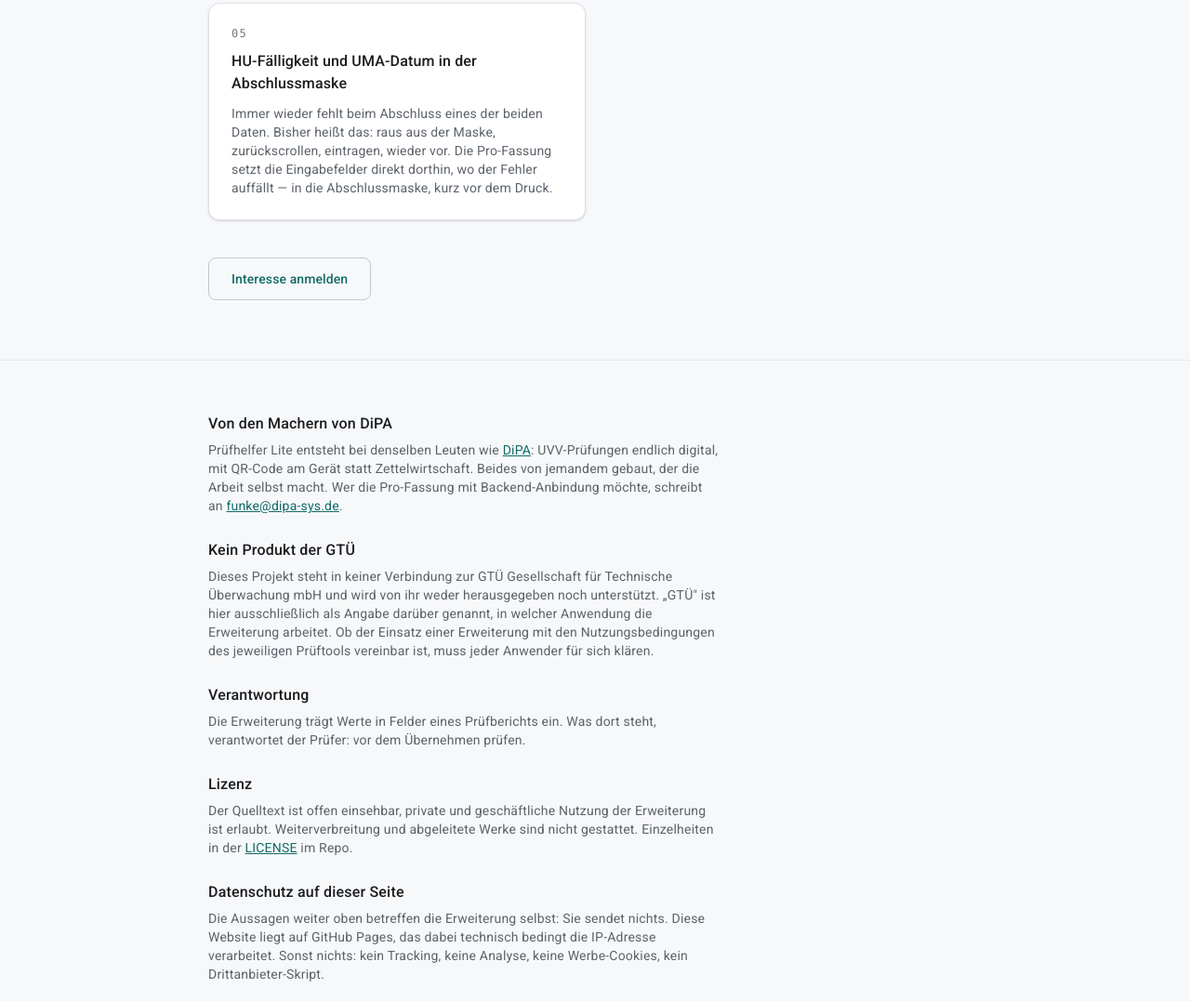
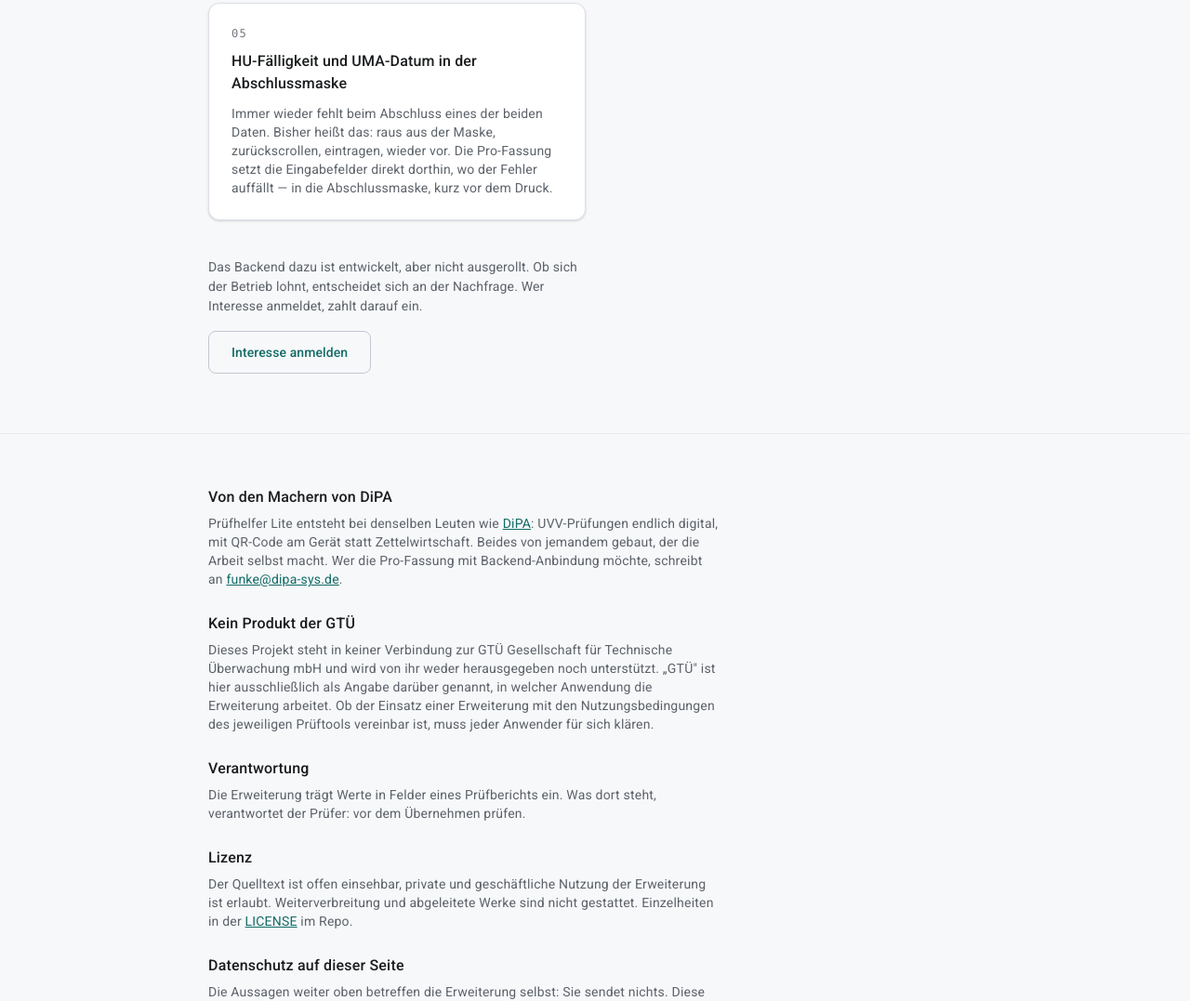
Before and after one commit to funkedipasys-dot/pruefhelfer, a browser extension: page docs/index.html in a window 1280 px wide. Shown: the part 5287-6364 px from the top of the page at 93% size. Drawn offline with Linux system fonts and the light colour scheme.

Commit message:
Projektseite: sagen, dass das Pro-Backend noch nicht ausgerollt ist
Die Featureliste liest sich sonst wie ein verfügbares Produkt. Gebaut
ist es, in Betrieb nicht, und ob sich der Betrieb lohnt, hängt an der
Nachfrage. Zwei Zeilen über dem Interesse-Button, klein gesetzt.

Co-Authored-By: Claude Opus 5 (1M context) <noreply@anthropic.com>
Claude-Session: https://claude.ai/code/session_016DuQJh9B3W84R4o4WHu6V3

```diff
--- a/docs/index.html
+++ b/docs/index.html
@@ -450,6 +450,11 @@
            Interesse"), zurückholen, sobald die Mail-Anfragen zu viele
            werden. -->
       <div style="margin-top:40px">
+        <p style="color:var(--fg-3);max-width:52ch;font-size:14px;line-height:21px;margin-bottom:16px">
+          Das Backend dazu ist entwickelt, aber nicht ausgerollt. Ob sich der
+          Betrieb lohnt, entscheidet sich an der Nachfrage. Wer Interesse
+          anmeldet, zahlt darauf ein.
+        </p>
         <a class="btn btn-outlined"
            href="mailto:funke@dipa-sys.de?subject=Pr%C3%BCfhelfer%20Pro%20%E2%80%94%20Interesse&amp;body=B%C3%BCronummer%3A%20%0AWichtigste%20Funktion%3A%20%0AAnzahl%20Pr%C3%BCfer%3A%20"
            rel="noopener">
```
